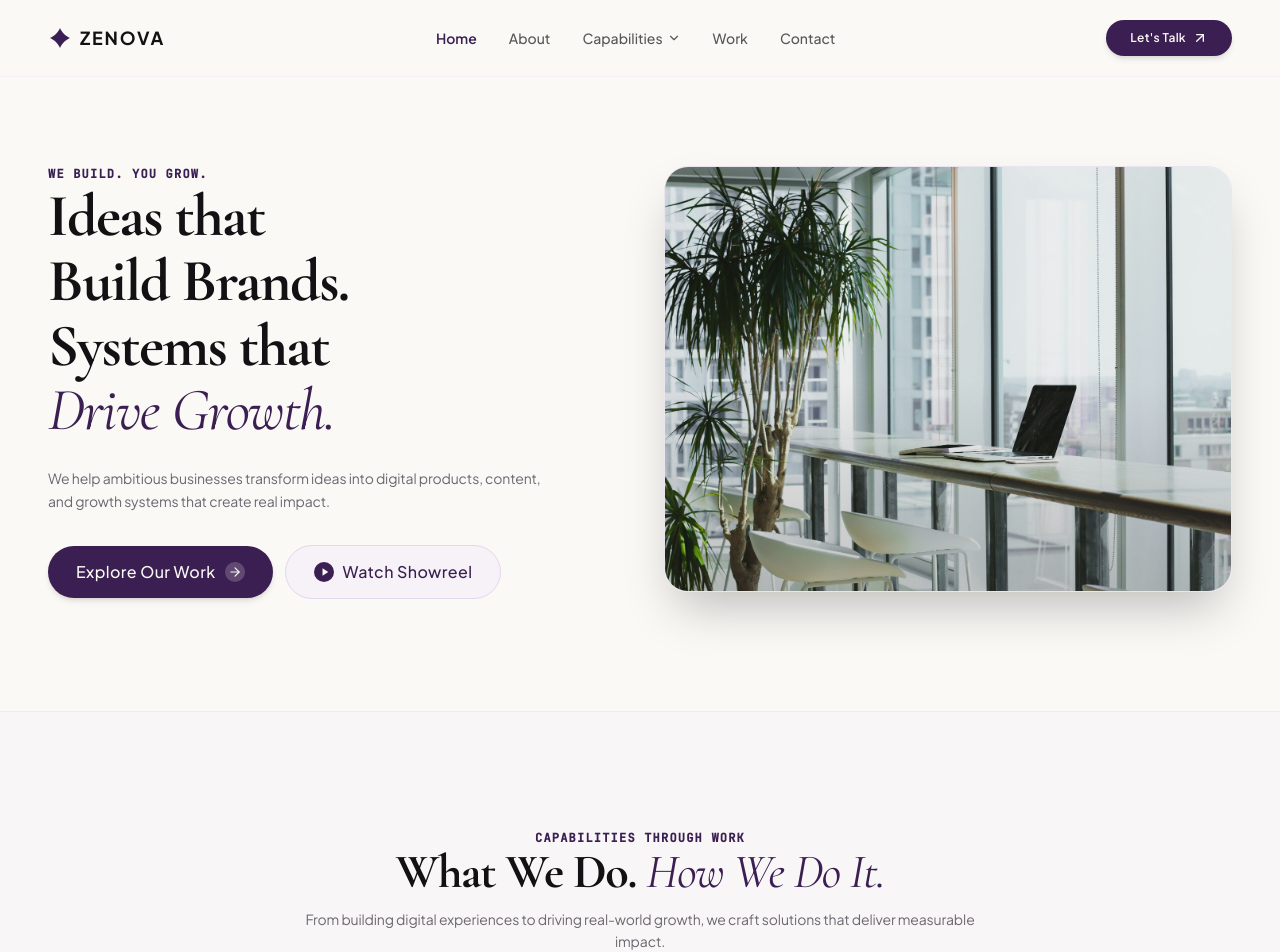
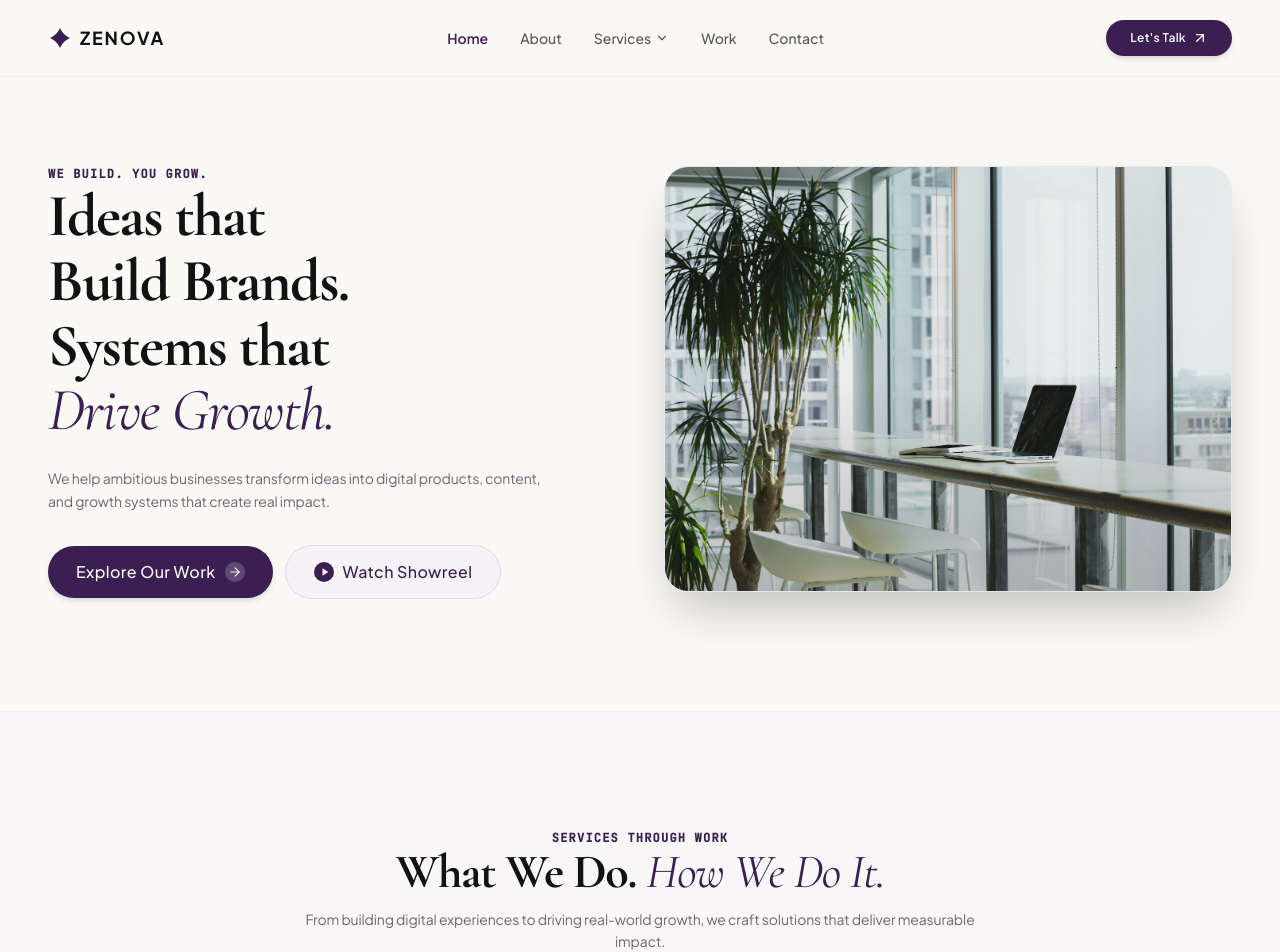
Before and after one commit to Krishna00s/Zenova, a React (Vite) app: page / in a window 1280 px wide. Shown: the top 952 px of the page. Built offline with nearby package versions, Linux system fonts and the light colour scheme.

Commit message:
fix: rename nav item and section label from Capabilities to Services

```diff
--- a/src/components/navigation/Navbar.tsx
+++ b/src/components/navigation/Navbar.tsx
@@ -69,7 +69,7 @@ export const Navbar: React.FC = () => {
             About
           </Link>
 
-          {/* Capabilities Hover Dropdown */}
+          {/* Services Hover Dropdown */}
           <div
             className="relative"
             onMouseEnter={() => setCapabilitiesDropdown(true)}
@@ -81,7 +81,7 @@ export const Navbar: React.FC = () => {
                 location.pathname.startsWith('/services') ? 'text-deep-violet font-semibold' : 'text-near-black/70 hover:text-deep-violet'
               }`}
             >
-              <span>Capabilities</span>
+              <span>Services</span>
               <ChevronDown className="w-3.5 h-3.5" />
             </Link>
 
@@ -159,9 +159,9 @@ export const Navbar: React.FC = () => {
             About
           </Link>
 
-          {/* Capabilities Submenu on Mobile */}
+          {/* Services Submenu on Mobile */}
           <div className="space-y-2 py-2 border-b border-muted-lavender/40">
-            <span className="text-xs font-mono uppercase text-deep-violet font-semibold">Capabilities</span>
+            <span className="text-xs font-mono uppercase text-deep-violet font-semibold">Services</span>
             <div className="pl-3 space-y-2 pt-1">
               {serviceSubmenu.map((item) => (
                 <Link
--- a/src/pages/LandingPage/chapters/CapabilitiesChapter.tsx
+++ b/src/pages/LandingPage/chapters/CapabilitiesChapter.tsx
@@ -54,7 +54,7 @@ export const CapabilitiesChapter: React.FC = () => {
         {/* Section Header */}
         <div className="text-center max-w-3xl mx-auto mb-10 sm:mb-14 space-y-3 px-2">
           <span className="text-[11px] sm:text-xs font-mono uppercase text-deep-violet tracking-widest font-semibold">
-            CAPABILITIES THROUGH WORK
+            SERVICES THROUGH WORK
           </span>
           <h2 className="text-3xl sm:text-4xl lg:text-5xl font-editorial font-bold text-near-black tracking-tight">
             What We Do. <span className="italic font-normal text-deep-violet">How We Do It.</span>
```
